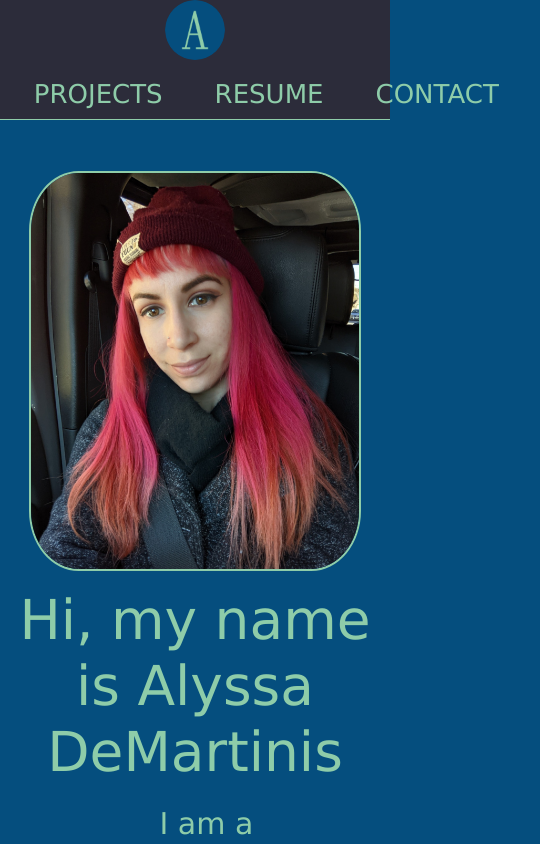
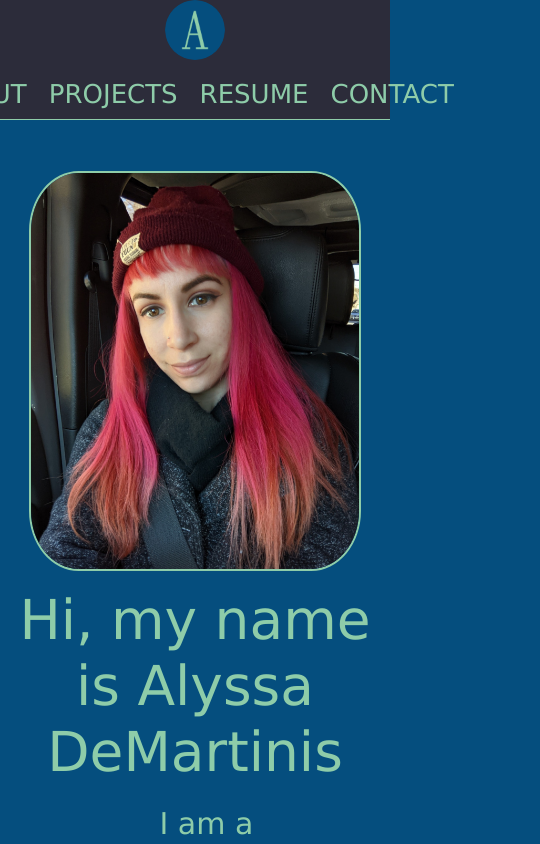
Before and after one commit to cactuspie23/portfolio-react, a React (Create React App) app: page / in a window 390 px wide. Shown: the top 844 px of the page, 540 px wide, since content can reach past the window. Built offline with nearby package versions, Linux system fonts and the light colour scheme; a web font is replaced by a local one.

Commit message:
adjust nav styling

```diff
--- a/src/components/NavBar/NavBar.module.css
+++ b/src/components/NavBar/NavBar.module.css
@@ -45,4 +45,8 @@ nav {
     flex-direction: column;
     height: 120px;
   }
+
+  .container a {
+    margin: 0 11px;
+  }
 }
```
